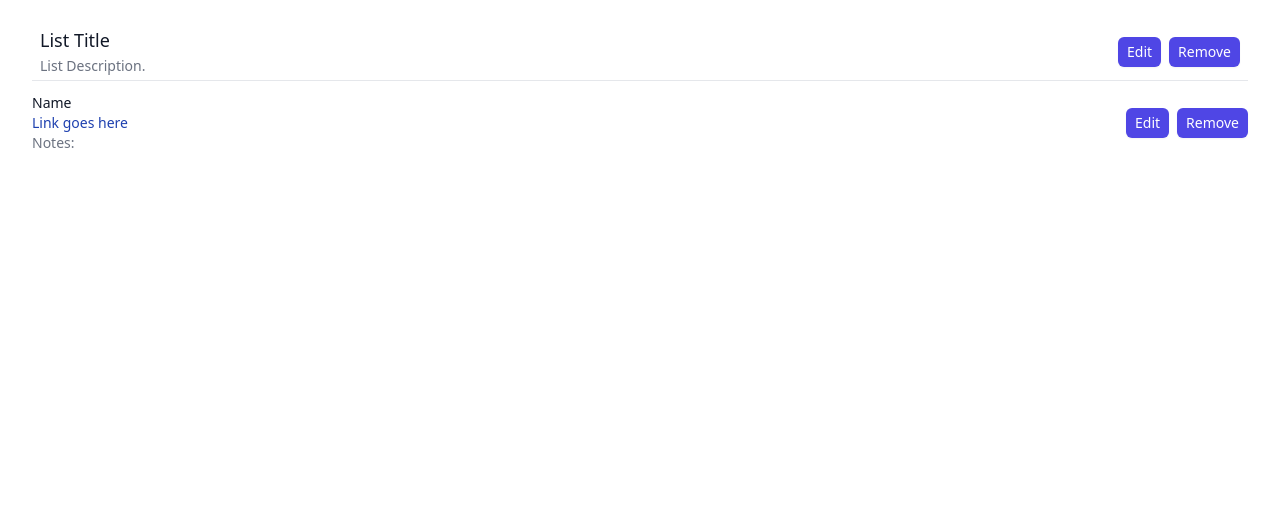
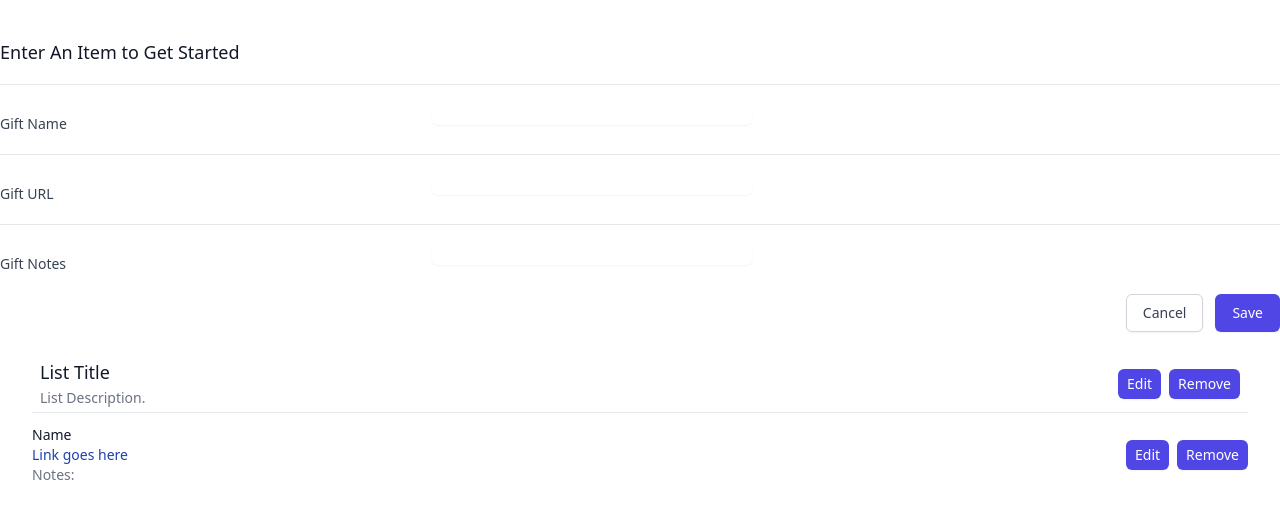
Before and after one commit to co2606/wish_list, a Next.js app: page /list in a window 1280 px wide. Shown: the top 518 px of the page. Built offline with nearby package versions, Linux system fonts and the light colour scheme; what @tailwindcss/custom-forms would draw is missing.

Commit message:
ui updates

```diff
--- /dev/null
+++ b/components/ListForm.js
@@ -0,0 +1,55 @@
+function ListForm(props) {
+  return (
+<div>
+<form className="space-y-8 divide-y divide-gray-200">
+  <div className="space-y-8 divide-y divide-gray-200 sm:space-y-5">
+    <div>
+      <div className="pt-8 space-y-6 sm:pt-10 sm:space-y-5">
+        <div>
+          <h3 className="text-lg leading-6 font-medium text-gray-900">
+            Enter An Item to Get Started
+          </h3>
+        </div>
+        <div className="space-y-6 sm:space-y-5">
+          <div className="sm:grid sm:grid-cols-3 sm:gap-4 sm:items-start sm:border-t sm:border-gray-200 sm:pt-5">
+            <label className="block text-sm font-medium text-gray-700 sm:mt-px sm:pt-2">
+              Gift Name
+            </label>
+            <div className="mt-1 sm:mt-0 sm:col-span-2">
+              <input type="text" name="first_name" id="first_name" autoComplete="given-name" className="max-w-lg block w-full shadow-sm focus:ring-indigo-500 focus:border-indigo-500 sm:max-w-xs sm:text-sm border-gray-300 rounded-md" />
+            </div>
+          </div>
+          <div className="sm:grid sm:grid-cols-3 sm:gap-4 sm:items-start sm:border-t sm:border-gray-200 sm:pt-5">
+            <label className="block text-sm font-medium text-gray-700 sm:mt-px sm:pt-2">
+              Gift URL
+            </label>
+            <div className="mt-1 sm:mt-0 sm:col-span-2">
+              <input type="text" name="last_name" id="last_name" autoComplete="family-name" className="max-w-lg block w-full shadow-sm focus:ring-indigo-500 focus:border-indigo-500 sm:max-w-xs sm:text-sm border-gray-300 rounded-md" />
+            </div>
+          </div>
+          <div className="sm:grid sm:grid-cols-3 sm:gap-4 sm:items-start sm:border-t sm:border-gray-200 sm:pt-5">
+            <label className="block text-sm font-medium text-gray-700 sm:mt-px sm:pt-2">
+              Gift Notes
+            </label>
+            <div className="mt-1 sm:mt-0 sm:col-span-2">
+              <input type="text" name="last_name" id="last_name" autoComplete="family-name" className="max-w-lg block w-full shadow-sm focus:ring-indigo-500 focus:border-indigo-500 sm:max-w-xs sm:text-sm border-gray-300 rounded-md" />
+            </div>
+          </div>
+        </div>
+      </div>
+      <div className="pt-5">
+        <div className="flex justify-end">
+          <button type="button" className="bg-white py-2 px-4 border border-gray-300 rounded-md shadow-sm text-sm font-medium text-gray-700 hover:bg-gray-50 focus:outline-none focus:ring-2 focus:ring-offset-2 focus:ring-indigo-500">
+            Cancel
+          </button>
+          <button type="submit" className="ml-3 inline-flex justify-center py-2 px-4 border border-transparent shadow-sm text-sm font-medium rounded-md text-white bg-indigo-600 hover:bg-indigo-700 focus:outline-none focus:ring-2 focus:ring-offset-2 focus:ring-indigo-500">
+            Save
+          </button>
+        </div>
+      </div>
+    </div></div></form>
+</div>
+  );
+}
+
+export default ListForm;
--- a/pages/list.js
+++ b/pages/list.js
@@ -1,6 +1,7 @@
 import { Component } from "react";
 import ListItem from "../components/ListItem.js";
 import ListHeader from "../components/ListHeader.js";
+import ListForm from "../components/ListForm";
 
 class List extends Component {
   state = {
@@ -11,6 +12,8 @@ class List extends Component {
 
   render() {
     return (
+      <div>
+       <ListForm />
         <div className="flow-root mt-4 ml-4 mr-4">
           <ListHeader />
 
@@ -19,6 +22,7 @@ class List extends Component {
             <ListItem />
           </ul>
         </div>
+      </div>
     );
   }
 }
```
Lines whose indentation alone changed are shown as unchanged.
